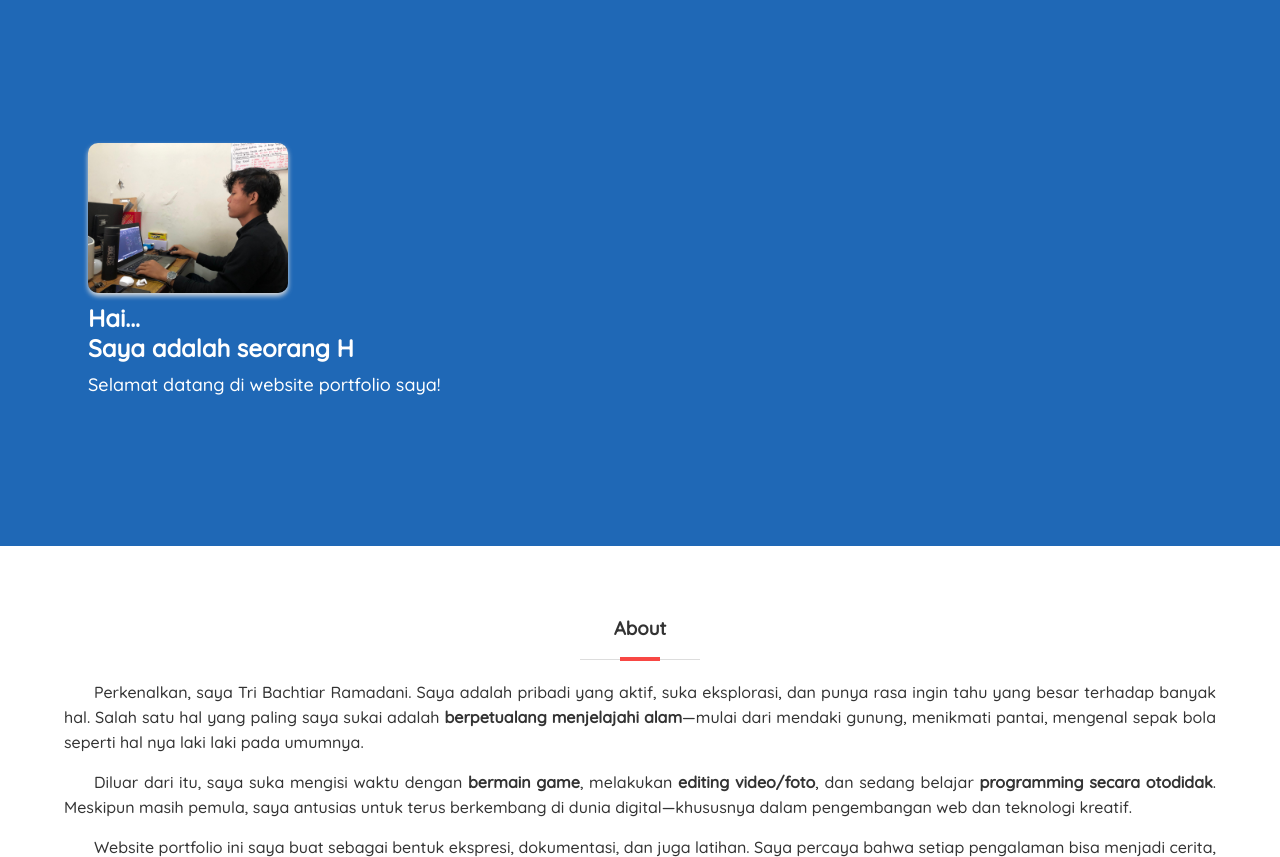
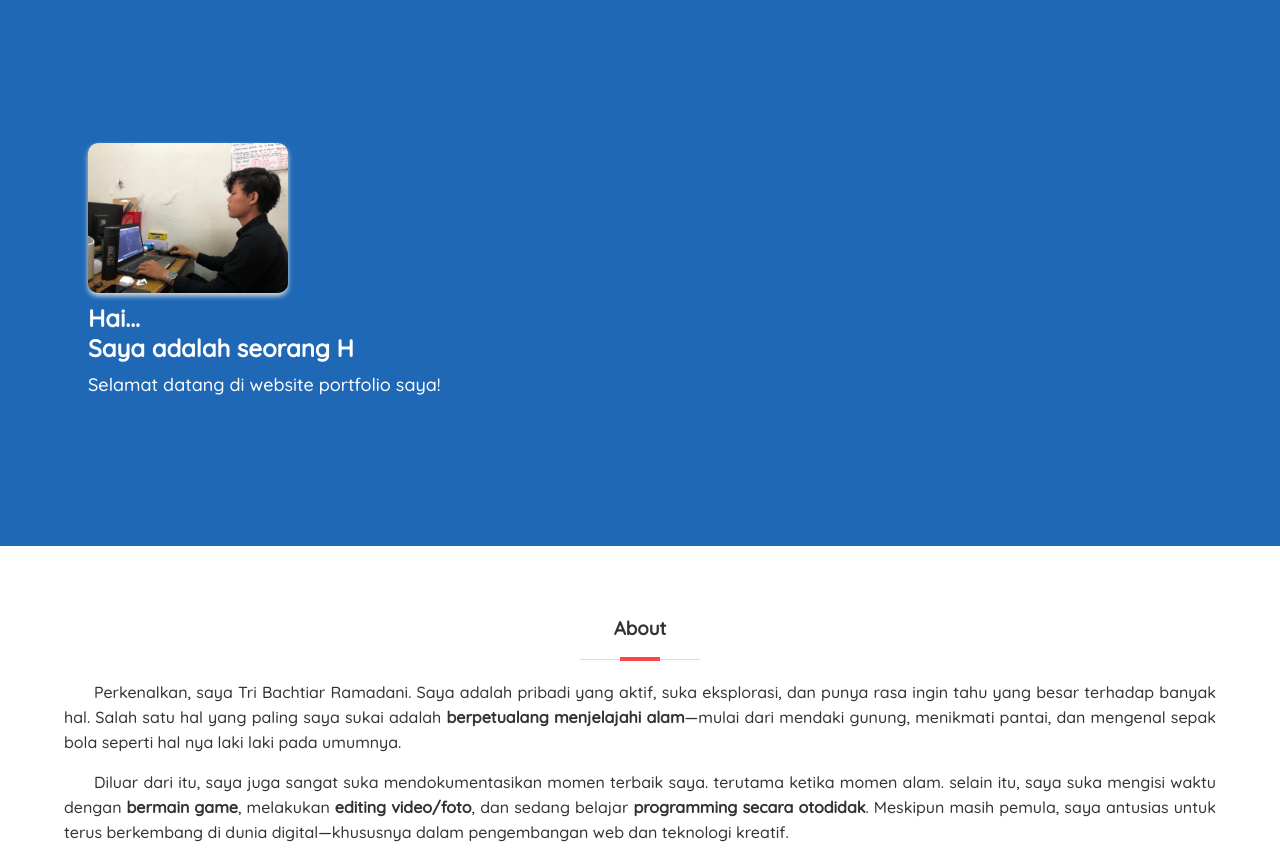
Before and after one commit to bachtiar2411/Portofolio-Bachtiar, a plain HTML site: page index.html in a window 1280 px wide. Shown: the part 77-934 px from the top of the page. Drawn offline with Linux system fonts and the light colour scheme.

Commit message:
Update index.html

```diff
--- a/index.html
+++ b/index.html
@@ -67,10 +67,11 @@
           suka eksplorasi, dan punya rasa ingin tahu yang besar terhadap banyak
           hal. Salah satu hal yang paling saya sukai adalah
           <strong>berpetualang menjelajahi alam</strong>—mulai dari mendaki
-          gunung, menikmati pantai, mengenal sepak bola seperti hal nya laki laki pada umumnya.
+          gunung, menikmati pantai, dan mengenal sepak bola seperti hal nya laki laki pada umumnya.
         </p>
         <p>
-          Diluar dari itu, saya suka mengisi waktu dengan
+          Diluar dari itu, saya juga sangat suka mendokumentasikan momen terbaik saya. terutama ketika momen alam. selain itu,
+          saya suka mengisi waktu dengan
           <strong>bermain game</strong>, melakukan
           <strong>editing video/foto</strong>, dan sedang belajar
           <strong>programming secara otodidak</strong>. Meskipun masih pemula,
```
